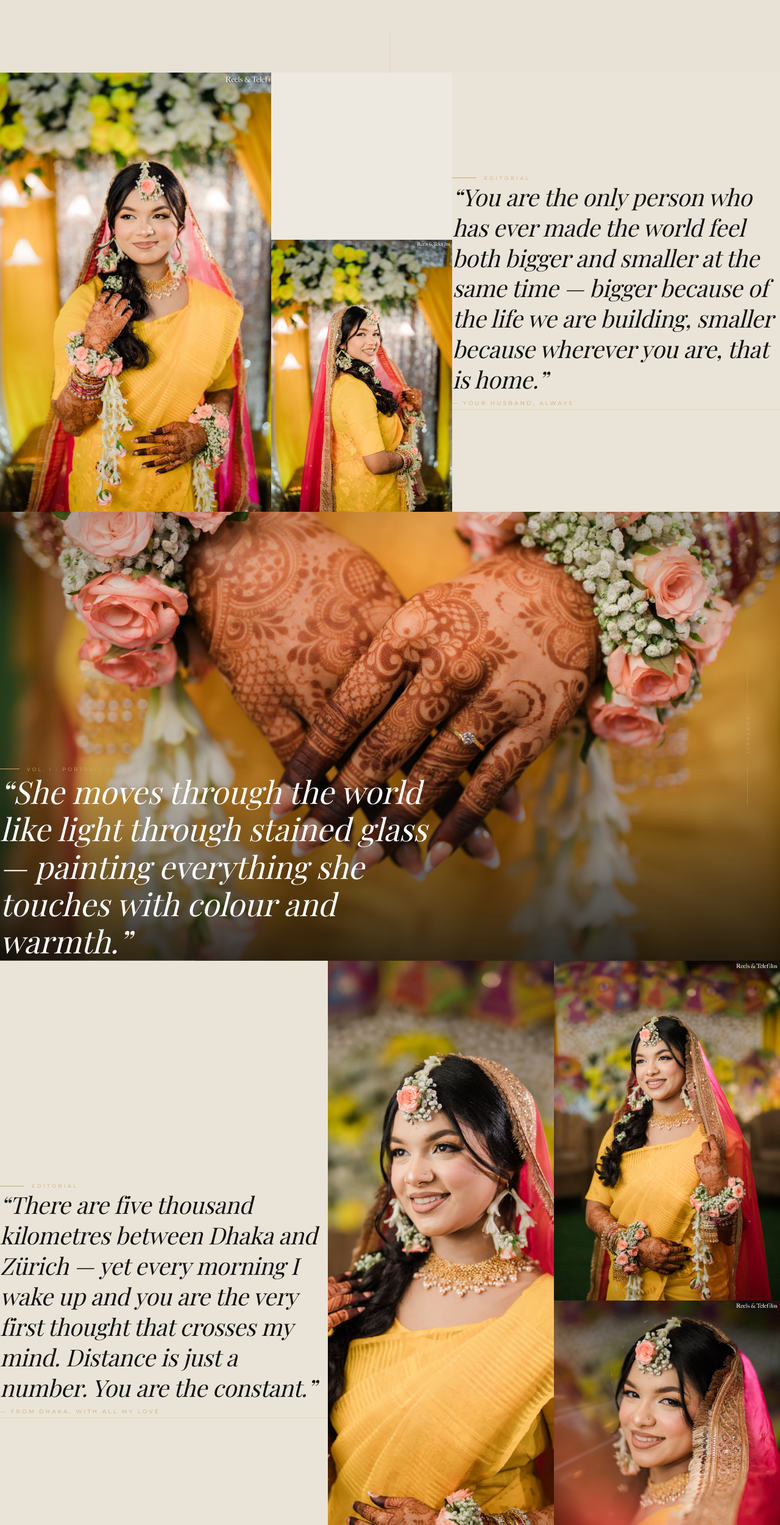
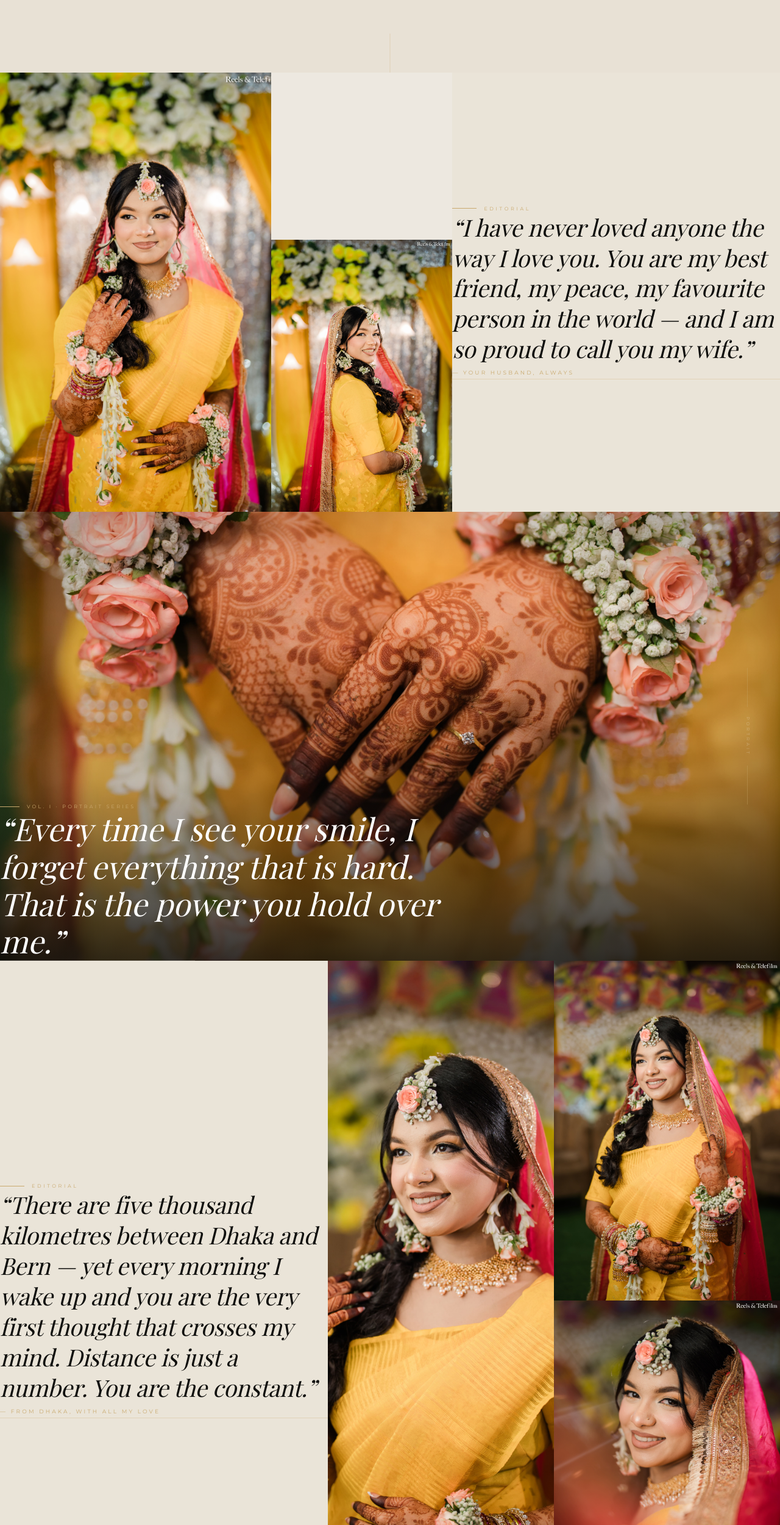
Before and after one commit to EashenMahmud/Megazine, a React (Vite) app: page / in a window 1280 px wide. Shown: the part 1127-3627 px from the top of the page at 61% size. Built offline with nearby package versions, Linux system fonts and the light colour scheme; a web font is replaced by a local one.

Commit message:
new version model

```diff
--- a/src/App.jsx
+++ b/src/App.jsx
@@ -25,7 +25,7 @@ export default function App() {
 
       <EditorialSpread
         images={[rslImages[1], rslImages[2]]}
-        quote="You are the only person who has ever made the world feel both bigger and smaller at the same time — bigger because of the life we are building, smaller because wherever you are, that is home."
+        quote="I have never loved anyone the way I love you. You are my best friend, my peace, my favourite person in the world — and I am so proud to call you my wife."
         author="Your Husband, Always"
         reverse={false}
       />
@@ -33,14 +33,14 @@ export default function App() {
       {/* ===== PHOTO STORY 1 ===== */}
       <PhotoStory
         image={rslImages[5]}
-        caption="She moves through the world like light through stained glass — painting everything she touches with colour and warmth."
+        caption="Every time I see your smile, I forget everything that is hard. That is the power you hold over me."
         issue="Vol. I · Portrait Series"
       />
 
       {/* ===== EDITORIAL SPREAD 2 ===== */}
       <EditorialSpread
         images={[rslImages[7], rslImages[8], rslImages[9]]}
-        quote="There are five thousand kilometres between Dhaka and Zürich — yet every morning I wake up and you are the very first thought that crosses my mind. Distance is just a number. You are the constant."
+        quote="There are five thousand kilometres between Dhaka and Bern — yet every morning I wake up and you are the very first thought that crosses my mind. Distance is just a number. You are the constant."
         author="From Dhaka, With All My Love"
         reverse={true}
       />
```
